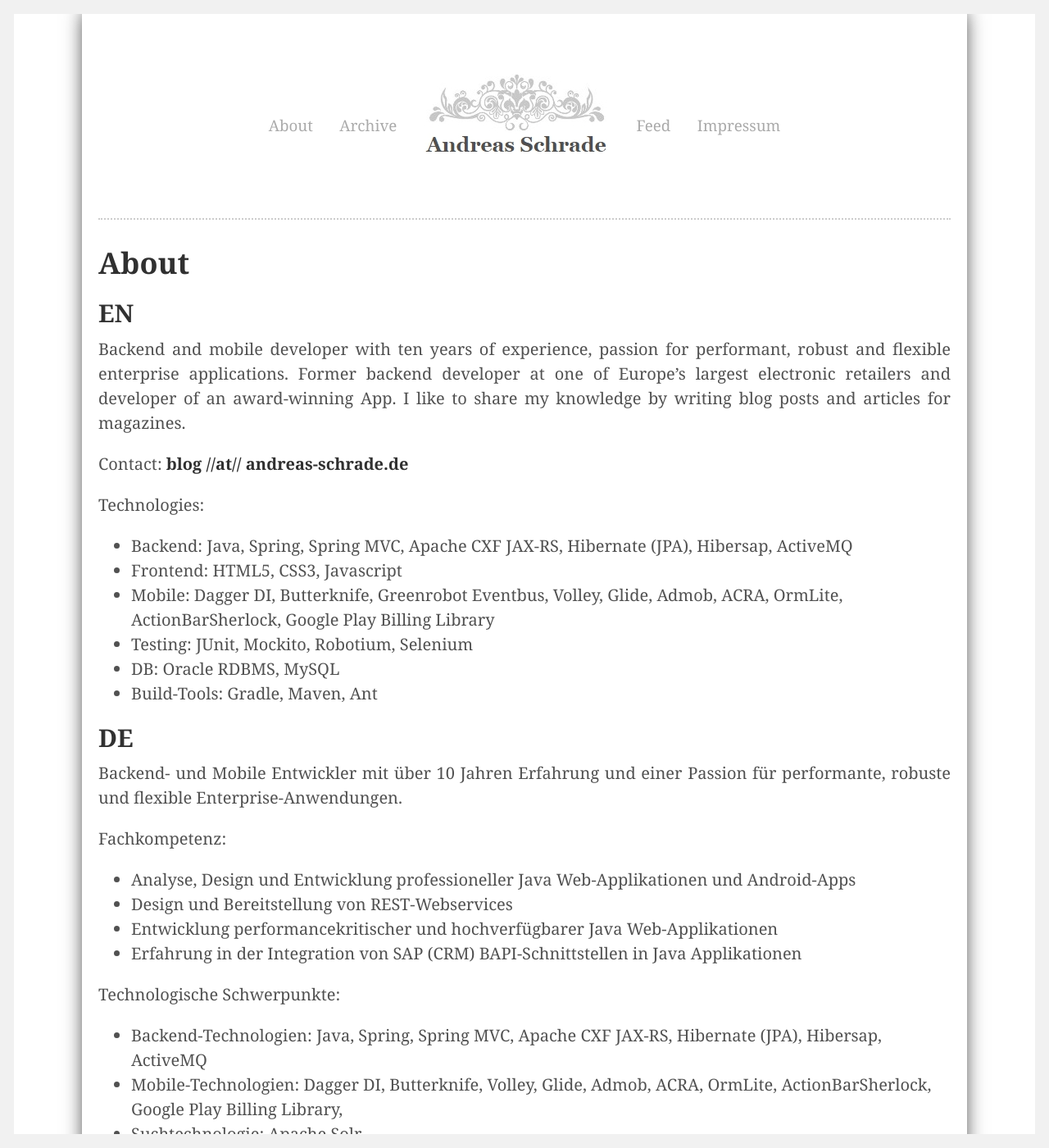
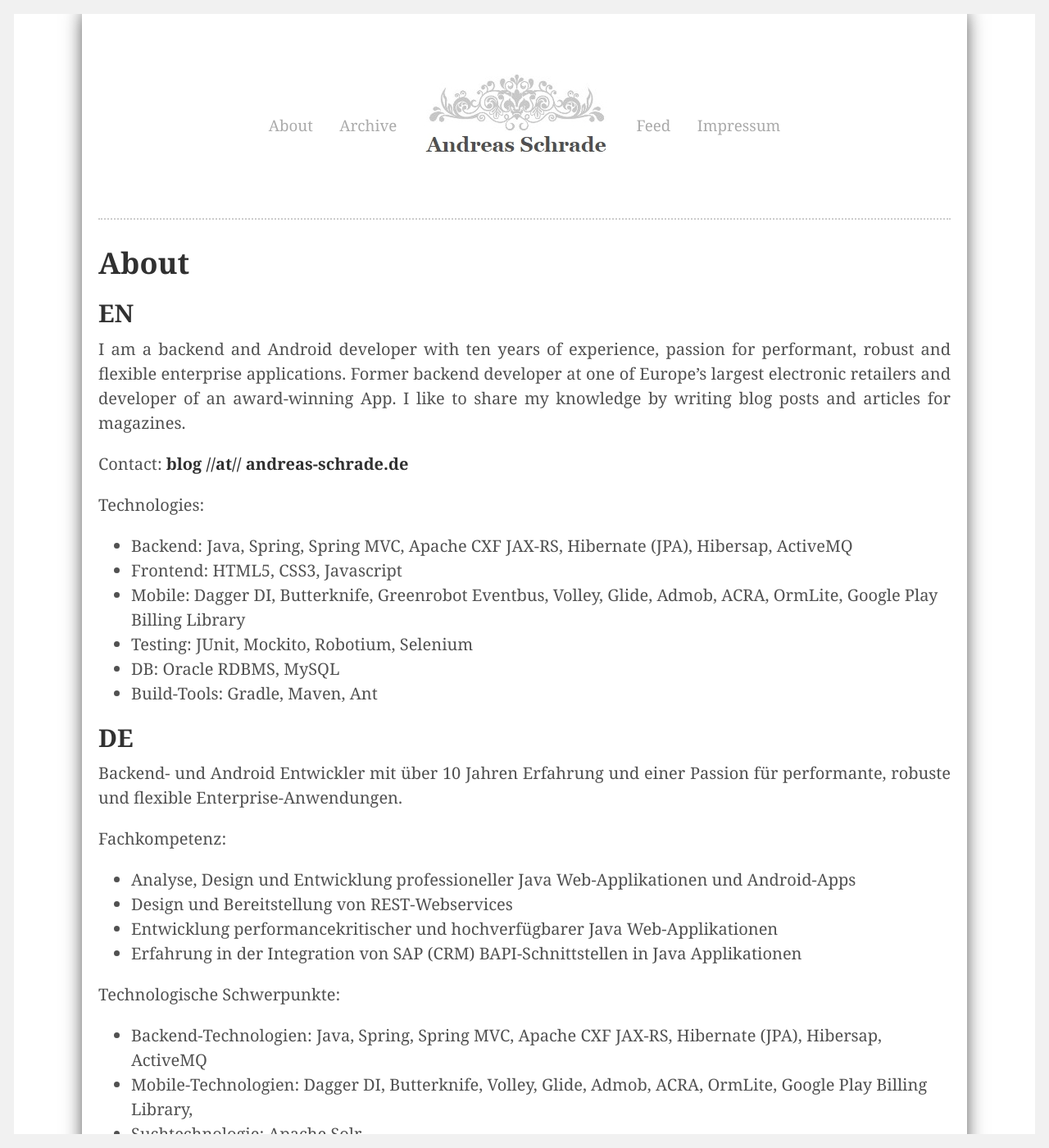
Before and after one commit to andreasschrade/andreasschrade.github.com, a Jekyll site: the page built from about.md, in a window 1280 px wide and 1400 px high. Shown: the whole window at 82% size. Built offline with Jekyll 4.4.1, drawn with Linux system fonts in a browser that asks for light colours; Markdown is read by kramdown in place of the engine named in the settings; some of the changed text lies outside the part shown.

Commit message:
modified about page

```diff
--- a/about.md
+++ b/about.md
@@ -4,7 +4,7 @@
 ---
 
 <h2>EN</h2>
-Backend and mobile developer with ten years of experience, passion for performant, robust and flexible enterprise applications.
+I am a backend and Android developer with ten years of experience, passion for performant, robust and flexible enterprise applications.
 Former backend developer at one of Europe's largest electronic retailers and developer of an award-winning App. I like to share my knowledge by writing blog posts and articles for magazines.
 
 Contact:  <strong>blog //at// andreas-schrade.de</strong>
@@ -13,7 +13,7 @@
 
 - Backend: Java, Spring, Spring MVC, Apache CXF JAX-RS, Hibernate (JPA), Hibersap, ActiveMQ
 - Frontend: HTML5, CSS3, Javascript
-- Mobile: Dagger DI, Butterknife, Greenrobot Eventbus, Volley, Glide, Admob, ACRA, OrmLite, ActionBarSherlock, Google Play Billing Library
+- Mobile: Dagger DI, Butterknife, Greenrobot Eventbus, Volley, Glide, Admob, ACRA, OrmLite, Google Play Billing Library
 - Testing: JUnit, Mockito, Robotium, Selenium
 - DB: Oracle RDBMS, MySQL
 - Build-Tools: Gradle, Maven, Ant
@@ -21,7 +21,7 @@
 
 <h2>DE</h2>
 
-Backend- und Mobile Entwickler mit über 10 Jahren Erfahrung und einer Passion für performante, robuste und flexible Enterprise-Anwendungen.
+Backend- und Android Entwickler mit über 10 Jahren Erfahrung und einer Passion für performante, robuste und flexible Enterprise-Anwendungen.
 
 Fachkompetenz:
 
@@ -33,7 +33,7 @@
 Technologische Schwerpunkte:
 
 - Backend-Technologien: Java, Spring, Spring MVC, Apache CXF JAX-RS, Hibernate (JPA), Hibersap, ActiveMQ
-- Mobile-Technologien: Dagger DI, Butterknife, Volley, Glide, Admob, ACRA, OrmLite, ActionBarSherlock, Google Play Billing Library,
+- Mobile-Technologien: Dagger DI, Butterknife, Volley, Glide, Admob, ACRA, OrmLite, Google Play Billing Library,
 - Suchtechnologie: Apache Solr
 - Auszeichnungs- und Skriptsprachen: HTML5, CSS3, Javascript
 - Frontend-Programmiersprachen: JSP (JavaServer Pages)
```
Also changed, not shown: other parts of about.md (+0 -2 lines).
